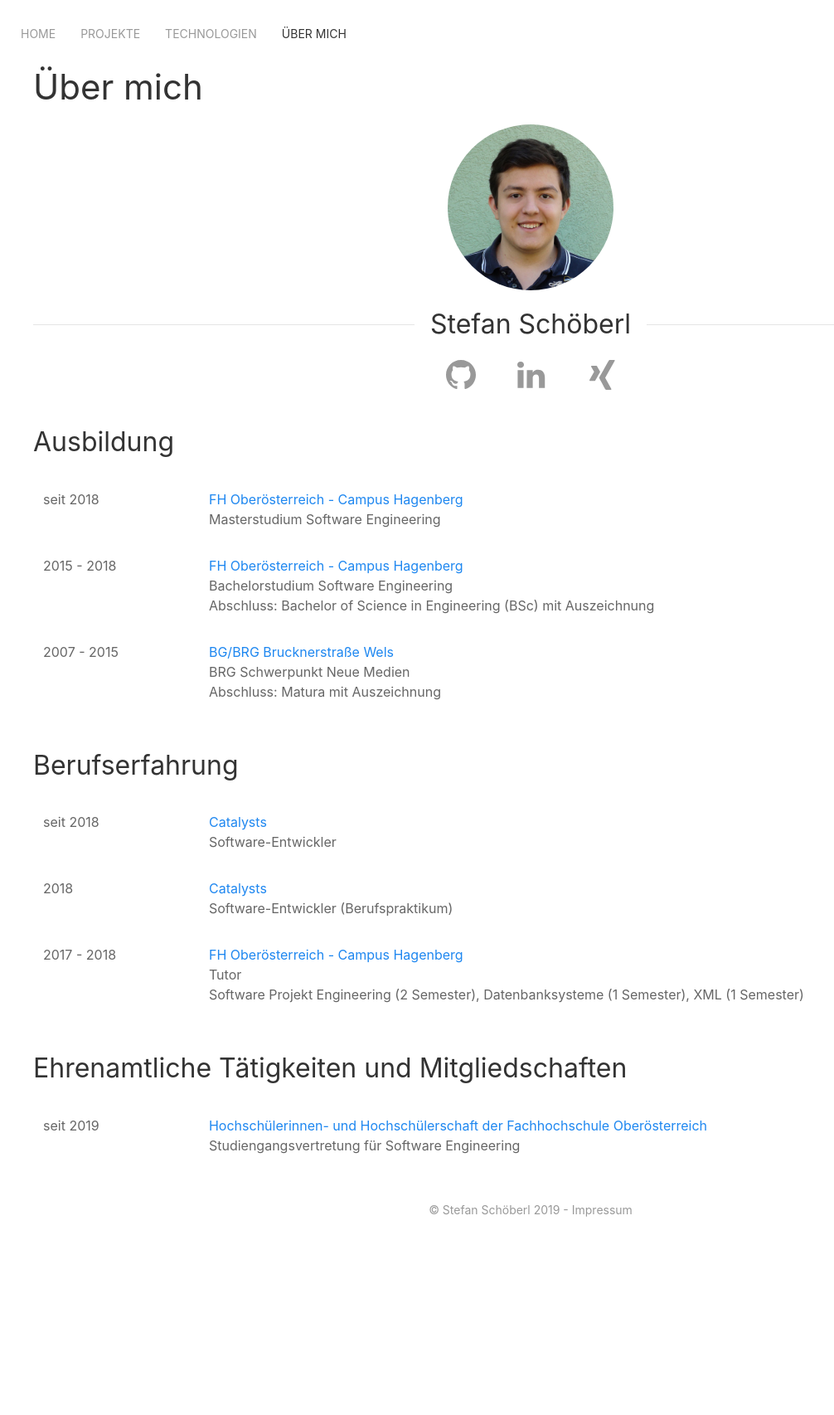
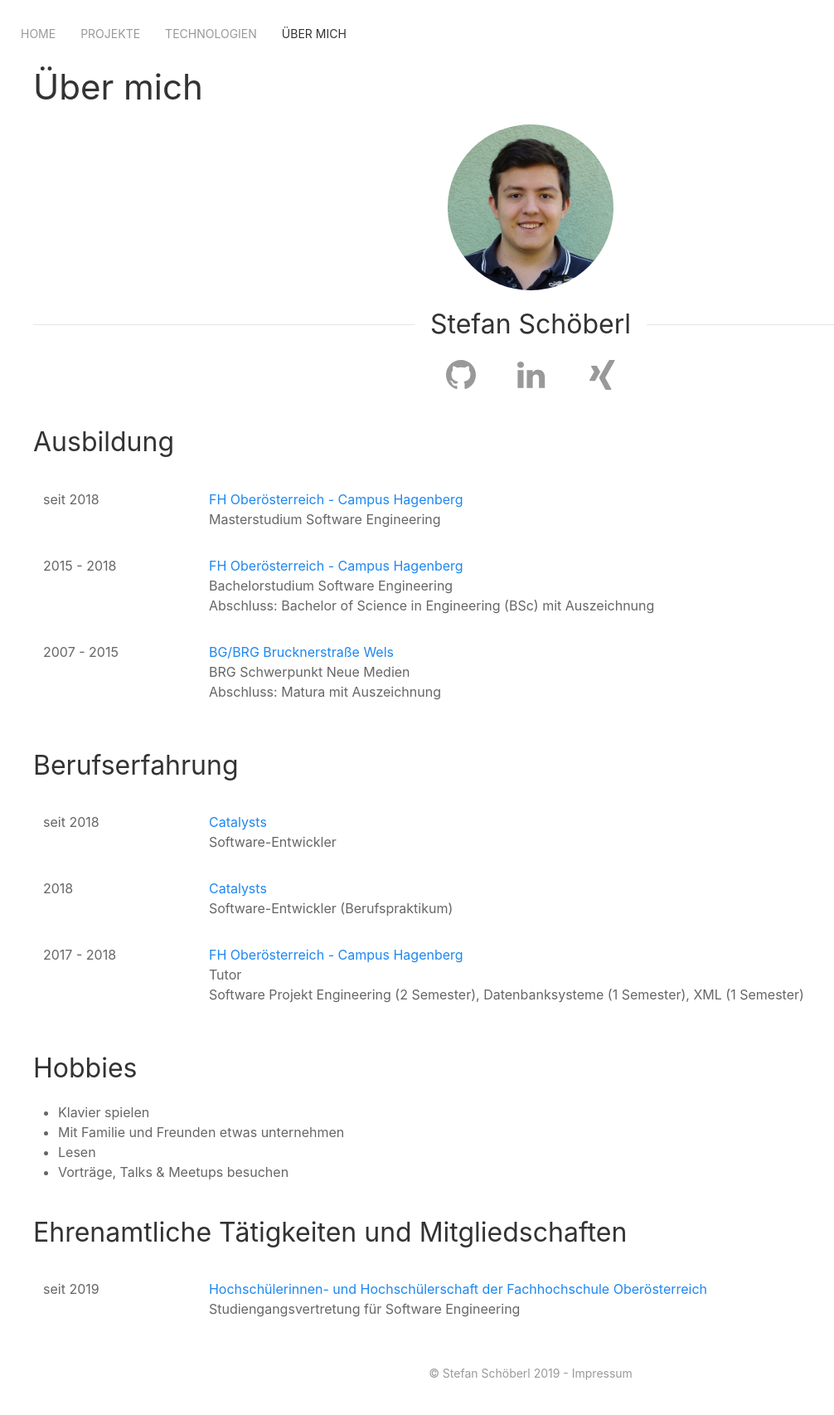
Before and after one commit to stefanschoeberl/stefanschoeberl.github.io, a Jekyll site: the page built from about.html, in a window 1280 px wide. Shown: the whole page at 83% size, without its empty margins (0-1006 px from the left). Built offline with Jekyll 4.4.1, drawn with Linux system fonts in a browser that asks for light colours; before the commit the page ends 1508 px from its top, so only the background shows below that.

Commit message:
Add hobbies

```diff
--- a/_data/about.yml
+++ b/_data/about.yml
@@ -40,6 +40,12 @@ work:
     date: 2017 - 2018
     details: Software Projekt Engineering (2 Semester), Datenbanksysteme (1 Semester), XML (1 Semester)
 
+hobbies:
+  - Klavier spielen
+  - Mit Familie und Freunden etwas unternehmen
+  - Lesen
+  - Vorträge, Talks & Meetups besuchen
+
 voluntary:
   - organization: Hochschülerinnen- und Hochschülerschaft der Fachhochschule Oberösterreich
     position: Studiengangsvertretung für Software Engineering
--- a/about.html
+++ b/about.html
@@ -44,6 +44,13 @@ title: Über mich
     {% endfor %}
 </table>
 
+<h2>Hobbies</h2>
+<ul>
+    {% for hobby in site.data.about.hobbies %}
+    <li>{{hobby}}</li>
+    {% endfor %}
+</ul>
+
 <h2>Ehrenamtliche Tätigkeiten und Mitgliedschaften</h2>
 
 <table class="uk-table">
```
